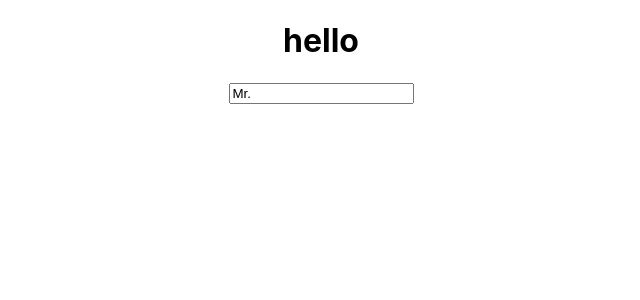
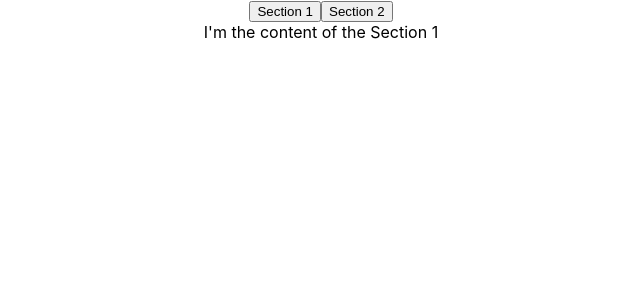
Before and after one commit to dy6578ekdbs/EFUB-React-Hooks-Study, a React (Create React App) app: page / in a window 1280 px wide. Shown: the top 300 px of the page, without its empty margins (319-959 px from the left). Built offline with nearby package versions, Linux system fonts and the light colour scheme.

Commit message:
1.3 useTab

```diff
--- a/src/App.js
+++ b/src/App.js
@@ -2,12 +2,13 @@
 import "./App.css";
 import React, { useState } from "react";
 import { ReactDOM } from "react";
+import HookuseTab from "./HookuseTab";
 import HookuseInput2 from "./HookuseInput2";
 import HookuseState from "./HookuseState";
 
 function App() {
   return (
-    <HookuseInput2></HookuseInput2>
+    <HookuseTab></HookuseTab>
   );
 }
 
--- /dev/null
+++ b/src/HookuseTab.js
@@ -0,0 +1,36 @@
+import "./App.css";
+import React, { useState } from "react";
+
+const content = [
+  {
+    tab: "Section 1",
+    content: "I'm the content of the Section 1",
+  },
+  {
+    tab: "Section 2",
+    content: "I'm the content of the Section 2",
+  },
+];
+
+const useTabs = (initialTab, allTabs) => {
+  const [currentIndex, setCurrentIndex] = useState(initialTab);
+
+  if (!allTabs || !Array.isArray(allTabs)) {
+    return;
+  }
+  return { currentItem: allTabs[currentIndex], changeItem:setCurrentIndex };
+};
+
+function HookuseTab() {
+  const { currentItem, changeItem } = useTabs(0, content);
+  return (
+    <div className="App">
+      {content.map((section, index) => (
+        <button onClick={() => changeItem(index)}>{section.tab}</button>
+      ))}
+      <div>{currentItem.content}</div>
+    </div>
+  );
+}
+
+export default HookuseTab;
```
